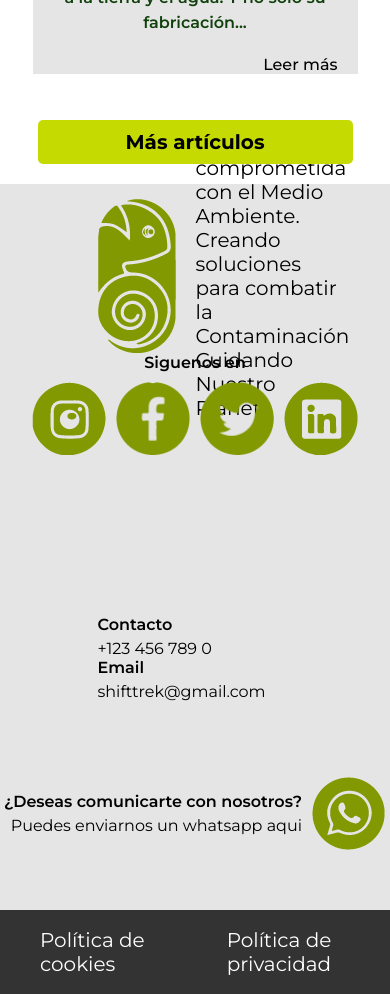
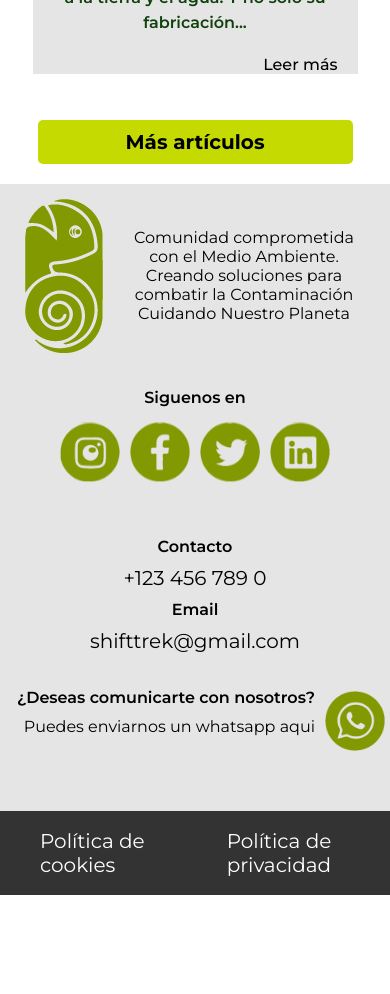
Before and after one commit to SmaelNicolas/trekshift, a React (Create React App) app: page / in a window 390 px wide. Shown: the part 2480-3474 px from the top of the page. After the commit the page ends 3375 px from the top, so only its background shows below. Built offline with nearby package versions, Linux system fonts and the light colour scheme.

Commit message:
responsive

```diff
--- a/src/Pages/Home/Sections/Footer/Contact/Contact.css
+++ b/src/Pages/Home/Sections/Footer/Contact/Contact.css
@@ -55,6 +55,7 @@
 	width: 78px;
 	height: 154px;
 	margin-right: 20px;
+	padding-left: 5px;
 }
 
 .contact--top--about--text {
@@ -120,3 +121,30 @@
 .contact--top--socials--icons--link {
 	cursor: pointer;
 }
+
+@media screen and (max-width: 1050px) {
+	.contact--top--about--text {
+		font-size: var(--fs--normal);
+	}
+	.contact--top--socials--icons--link {
+		width: 60px;
+		height: 60px;
+		margin: 5px;
+	}
+}
+@media screen and (max-width: 827px) {
+	.contact--content--left {
+		width: 90%;
+		height: auto;
+		font-size: var(--fs--medium);
+		text-align: center;
+		justify-self: center;
+	}
+	.contact--content--right {
+		padding-top: 25px;
+		height: auto;
+	}
+	.contact--content--title {
+		padding: 10px 0px;
+	}
+}
```
